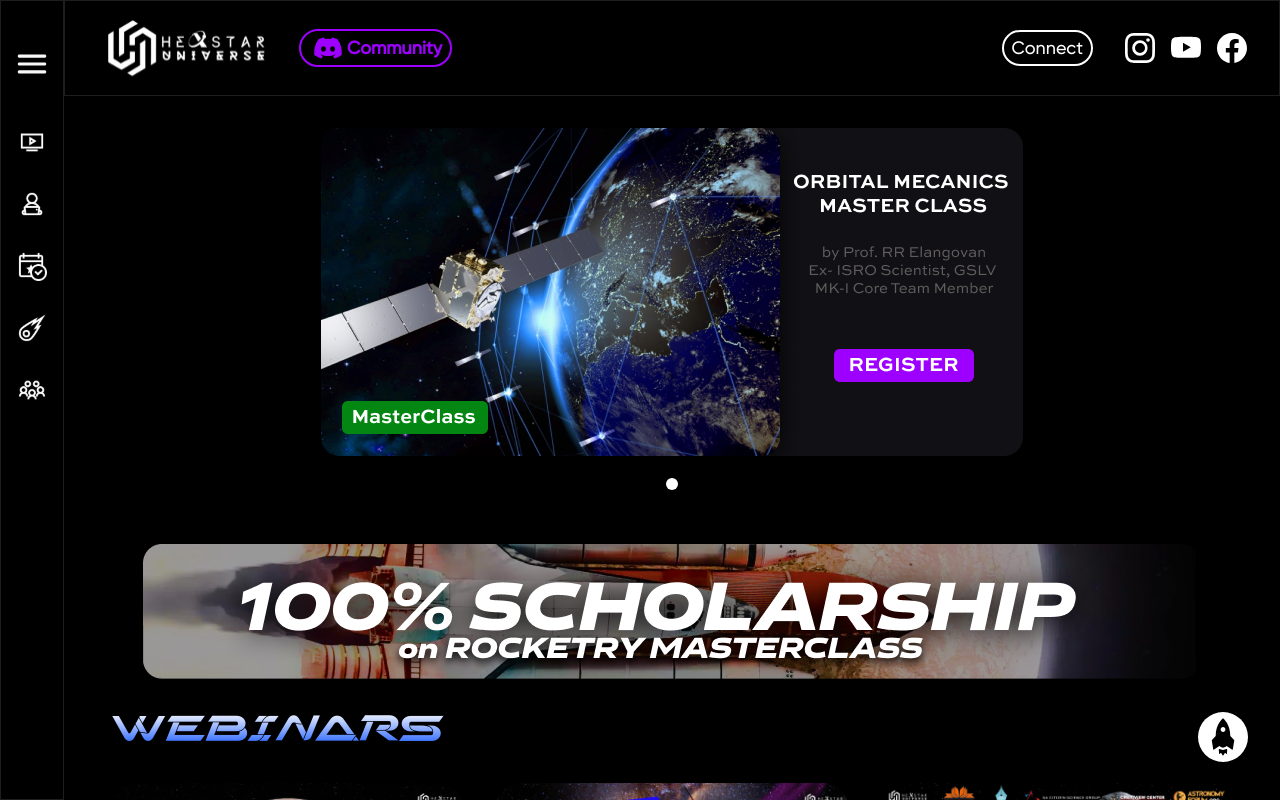
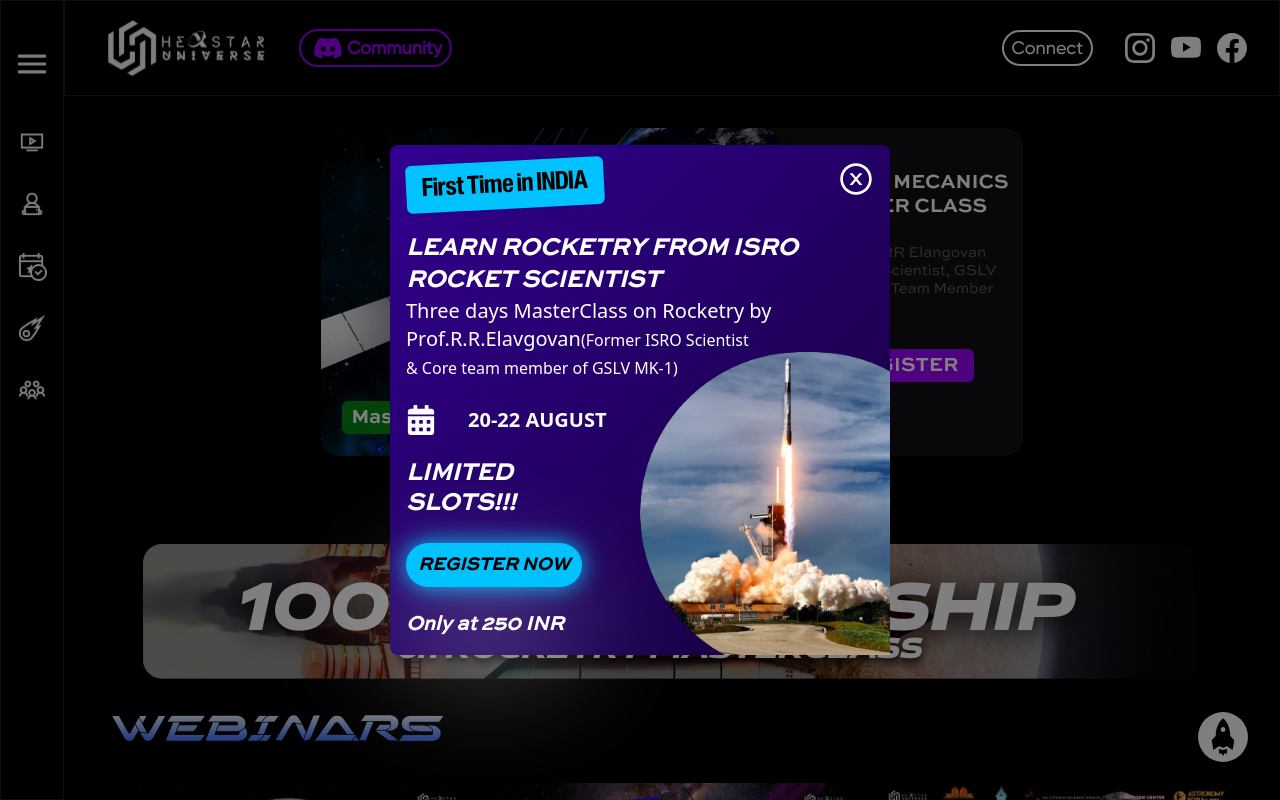
Before and after one commit to AstroSoumyajit/HexStar-Universe, a Next.js app: page / in a window 1280 px wide. Shown: the top 800 px of the page. Built offline with nearby package versions, Linux system fonts and the light colour scheme.

Commit message:
modal added

```diff
--- a/pages/index.js
+++ b/pages/index.js
@@ -12,8 +12,19 @@
 import Head from 'next/head';
 import BoostButton from '../components/BoostButton';
 import Link from 'next/link';
+import Box from '@mui/material/Box';
+import Typography from '@mui/material/Typography';
+import Modal from '@mui/material/Modal';
+import {useState} from 'react';
+import {AiOutlineCloseCircle} from 'react-icons/ai';
+import {FaCalendarAlt} from 'react-icons/fa';
 
 export default function Home () {
+  const [open, setOpen] = useState (true);
+  const [open2, setOpen2] = useState (false);
+  const handleOpen2 = () => setOpen2 (true);
+  const handleClose = () => setOpen (false);
+  const handleClose2 = () => setOpen2 (false);
   const route = useRouter ().pathname;
   console.log (route);
   return (
@@ -26,8 +37,8 @@
       <Navbar path={route} />
       <div className="md:ml-16 md:px-12 px-4">
         <Hero />
-        <Link  href='/event'>
-        <img src="/scholarship.png" className='cursor-pointer mx-auto'/>
+        <Link href="/event">
+          <img src="/scholarship.png" className="cursor-pointer mx-auto" />
         </Link>
         <Webinars webinarData={webinarData} title="Webinars" />
         <MasterClass />
@@ -35,9 +46,89 @@
         <CitizenScience />
         <Collaborators />
         <Footer />
-        <BoostButton/>
+        <BoostButton />
       </div>
-
+      <Modal
+        open={open}
+        onClose={handleClose}
+        aria-labelledby="modal-modal-title"
+        aria-describedby="modal-modal-description"
+        className="relative"
+      >
+        <div className="focus:outline-0 absolute top-1/2 left-1/2 -translate-x-1/2 -translate-y-1/2">
+          <div className=" rounded-lg bg-gradient-to-tl from-[#14003a] to-[#320090] relative">
+            <div className="px-4 py-4 flex flex-col justify-center space-y-6 sm:w-[500px] w-[80vw]">
+              <div className="flex justify-between">
+                <h1 className="bg-[#00C2FF] font-bold rounded-md px-4 py-2 -rotate-3 font-Europa_Gro max-w-fit text-2xl">
+                  First Time in INDIA
+                </h1>
+                <AiOutlineCloseCircle
+                  className="text-4xl text-white cursor-pointer"
+                  onClick={handleClose}
+                />
+              </div>
+              <div className="text-white leading-tight">
+                <h1 className="font-sweet_sans_pro font-bold italic text-2xl">
+                  LEARN ROCKETRY FROM ISRO ROCKET SCIENTIST
+                </h1>
+                <h1 className="sm:text-xl font-light">
+                  Three days MasterClass on Rocketry by
+                </h1>
+                <h1 className="sm:text-xl font-light w-3/4">
+                  Prof.R.R.Elavgovan
+                  <span className="sm:text-base text-sm font-light">
+                    (Former ISRO Scientist & Core team member of GSLV MK-1)
+                  </span>
+                </h1>
+              </div>
+              <div className="flex items-center space-x-8">
+                <FaCalendarAlt className="text-3xl text-white" />
+                {' '}
+                <h1 className="text-xl font-bold text-white ">20-22 AUGUST</h1>
+              </div>
+              <h1 className="text-2xl italic font-sweet_sans_pro font-bold text-white leading-tight">
+                LIMITED <br /> SLOTS!!!
+              </h1>
+              <div className="relative w-fit">
+                <button
+                  className="bg-[#00C2FF] text-black font-sweet_sans_pro font-bold italic md:text-lg text-[11px] px-3 py-2 rounded-full relative z-20"
+                  onClick={handleOpen2}
+                >
+                  REGISTER NOW
+                </button>
+                <div className="bg-[#00C2FF] absolute inset-0 blur-md rounded-full" />
+              </div>
+              <div className="relative max-w-fit">
+                <h1 className="font-sweet_sans_pro italic font-bold md:text-xl text-base text-white ">
+                  Only at 250 INR
+                </h1>
+                <div className="absolute bg-white inset-0 blur-3xl" />
+              </div>
+            </div>
+            <img
+              src="/rocket.png"
+              className="absolute bottom-0 right-0 w-[50%]"
+            />
+          </div>
+        </div>
+      </Modal>
+      <Modal
+        open={open2}
+        onClose={handleClose2}
+        aria-labelledby="modal-modal-title"
+        aria-describedby="modal-modal-description"
+      >
+        <div className="focus:outline-0 absolute top-1/2 left-1/2 -translate-x-1/2 -translate-y-1/2 bg-black md:p-8 p-4 rounded-xl">
+          <div className="flex flex-col justify-center md:space-y-8 space-y-4 child:px-4 child:py-3 child:rounded-md child:bg-[#320090] md:child:text-2xl child:text-lg child:font-sweet_sans_pro child:text-white child:italic child:text-center child:font-bold child:cursor-pointer">
+            <Link href="https://rzp.io/l/RocketryMasterclass">
+              <h1>INDIA</h1>
+            </Link>
+            <Link href="https://pages.razorpay.com/RocketryInternational">
+              <h1>OUTSIDE INDIA</h1>
+            </Link>
+          </div>
+        </div>
+      </Modal>
     </div>
   );
 }
```
Also changed, not shown: public/rocket.png (added).
